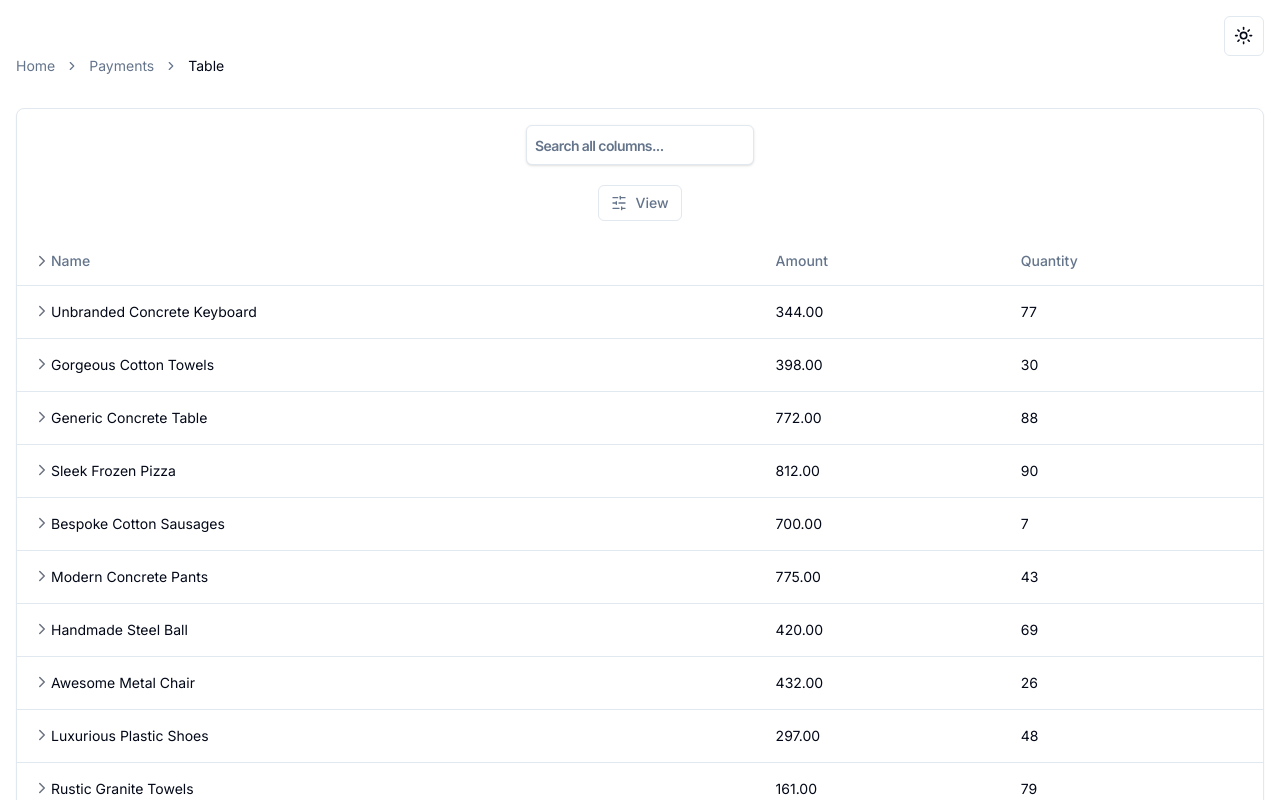
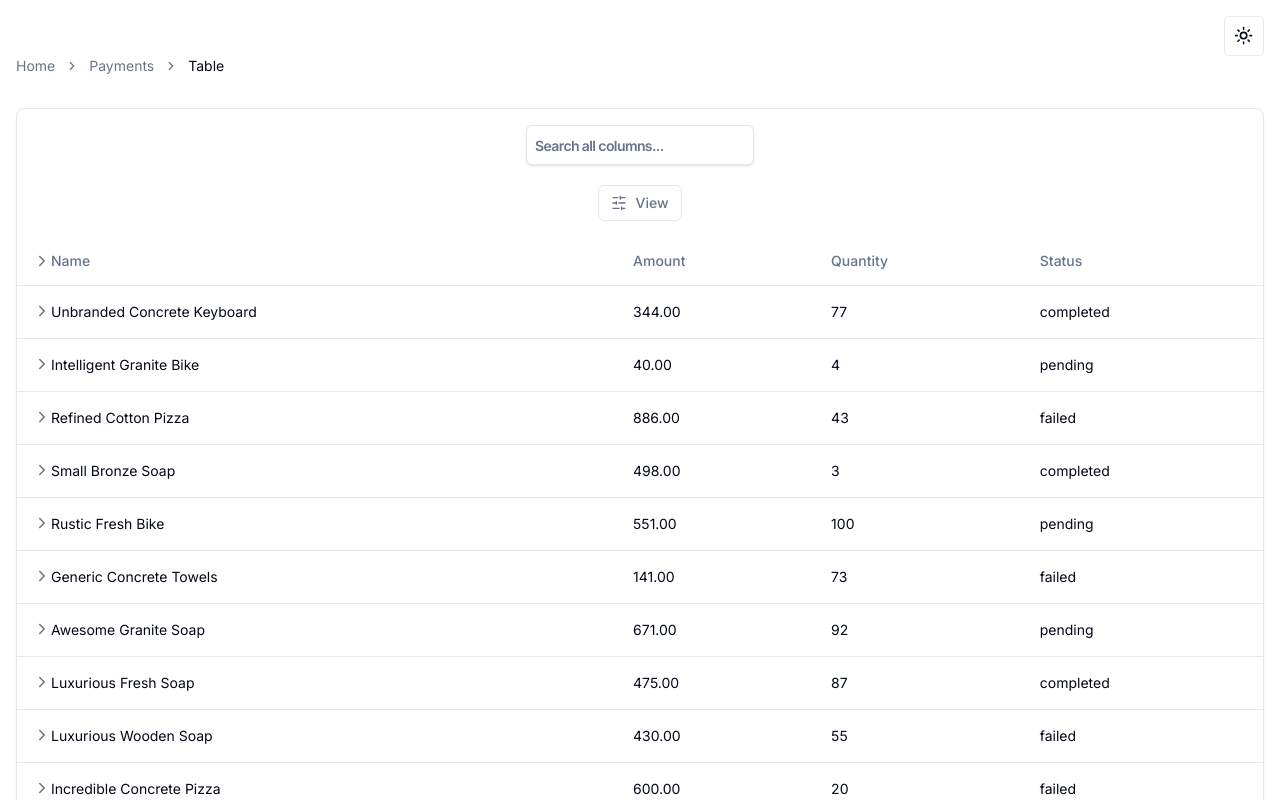
Before and after one commit to FyerBall/tables-, a Next.js app: page / in a window 1280 px wide. Shown: the top 800 px of the page. Built offline with nearby package versions, Linux system fonts and the light colour scheme.

Commit message:
create dropdown cell

```diff
--- a/src/app/payments/makeData.ts
+++ b/src/app/payments/makeData.ts
@@ -1,4 +1,6 @@
 import { faker } from "@faker-js/faker"
+
+export type Status = "pending" | "failed" | "completed"
 
 export type Person = {
   firstName: string
@@ -22,6 +24,7 @@ export type Category = {
   amount: string
   quantity: number
   subRows?: SubCategory[]
+  status: Status
 }
 
 const range = (len: number) => {
@@ -53,6 +56,11 @@ const newCategory = (): Category => {
     name: faker.commerce.productName(),
     amount: faker.commerce.price(),
     quantity: faker.number.int(100),
+    status: faker.helpers.shuffle<Category["status"]>([
+      "completed",
+      "failed",
+      "pending",
+    ])[0]!,
   }
 }
 
--- a/src/app/payments/tasks-columns.tsx
+++ b/src/app/payments/tasks-columns.tsx
@@ -1,4 +1,16 @@
 "use client"
+// TODO: [ ] use zod to validate the input
+// TODO: [ ] add math operations to the input. example: 2+2 = 4
+// TODO: [ ] resize the input to fit the content
+
+import {
+  DropdownMenu,
+  DropdownMenuContent,
+  DropdownMenuItem,
+  DropdownMenuLabel,
+  DropdownMenuSeparator,
+  DropdownMenuTrigger,
+} from "@/components/ui/dropdown-menu"
 
 import { ColumnDef } from "@tanstack/react-table"
 import { Checkbox } from "@/components/ui/checkbox"
@@ -11,6 +23,7 @@ import { Category } from "./makeData"
 import { ChevronDown, ChevronRight } from "lucide-react"
 import { Input } from "@/components/ui/input"
 import { useDebounce } from "../hooks/use-debounce"
+import { Status } from "@/app/types"
 
 export const tasksColumns: ColumnDef<Tasks>[] = [
   {
@@ -273,7 +286,7 @@ export const categoryColumns: ColumnDef<Category>[] = [
             ""
           )}
           {""}
-          <InputCell row={row.original} value={getValue()} column={column} />
+          <InputCell row={row.original} value={getValue()} />
         </div>
       </div>
     ),
@@ -283,7 +296,7 @@ export const categoryColumns: ColumnDef<Category>[] = [
     accessorFn: (row) => row.amount,
     id: "amount",
     cell: ({ getValue, column, row }) => (
-      <InputCell row={row.original} value={getValue()} column={column} />
+      <InputCell row={row.original} value={getValue()} />
     ),
     header: () => <span>Amount</span>,
     footer: (props) => props.column.id,
@@ -292,21 +305,21 @@ export const categoryColumns: ColumnDef<Category>[] = [
     accessorKey: "quantity",
     header: () => "Quantity",
     cell: ({ getValue, column, row }) => (
-      <InputCell row={row.original} value={getValue()} column={column} />
+      <InputCell row={row.original} value={getValue()} />
+    ),
+    footer: (props) => props.column.id,
+  },
+  {
+    accessorKey: "status",
+    header: "Status",
+    cell: ({ getValue, column, row }) => (
+      <DropdownCell row={row.original} value={getValue()} />
     ),
     footer: (props) => props.column.id,
   },
 ]
 
-function InputCell({
-  row,
-  value,
-  column,
-}: {
-  row: Category
-  value: any
-  column: ColumnDef<Category>
-}) {
+function InputCell({ row, value }: { row: Category; value: any }) {
   const [inputValue, setInputValue] = useState(value)
   const [isEditing, setIsEditing] = useState<boolean>(false)
   const inputRef = React.useRef<HTMLInputElement>(null)
@@ -354,3 +367,43 @@ function InputCell({
     </div>
   )
 }
+
+function DropdownCell({ row, value }: { row: Category; value: any }) {
+  const [inputValue, setInputValue] = useState(value)
+
+  const handleUpdate = useDebounce((value: string) => {
+    console.log("update", value)
+    console.log("id", row.id)
+  }, 500)
+
+  const handleClicked = (status: Status) => {
+    setInputValue(status)
+    handleUpdate(status)
+  }
+
+  // handle clear status value
+  const handleClear = () => {
+    setInputValue("")
+    handleUpdate("")
+  }
+
+  // Get all the values of the status enum
+  const statusValues = Object.values(Status)
+
+  return (
+    <DropdownMenu>
+      <DropdownMenuTrigger>{inputValue}</DropdownMenuTrigger>
+      <DropdownMenuContent>
+        <DropdownMenuLabel>My Account</DropdownMenuLabel>
+        <DropdownMenuSeparator />
+
+        {statusValues.map((status) => (
+          <DropdownMenuItem key={status} onClick={() => handleClicked(status)}>
+            {status}
+          </DropdownMenuItem>
+        ))}
+        <DropdownMenuItem onClick={handleClear}>Clear</DropdownMenuItem>
+      </DropdownMenuContent>
+    </DropdownMenu>
+  )
+}
--- /dev/null
+++ b/src/app/types/index.tsx
@@ -0,0 +1,8 @@
+export type STATUS = Status
+
+// create status enum
+export enum Status {
+  COMPLETED = "completed",
+  FAILED = "failed",
+  PENDING = "pending",
+}
```
